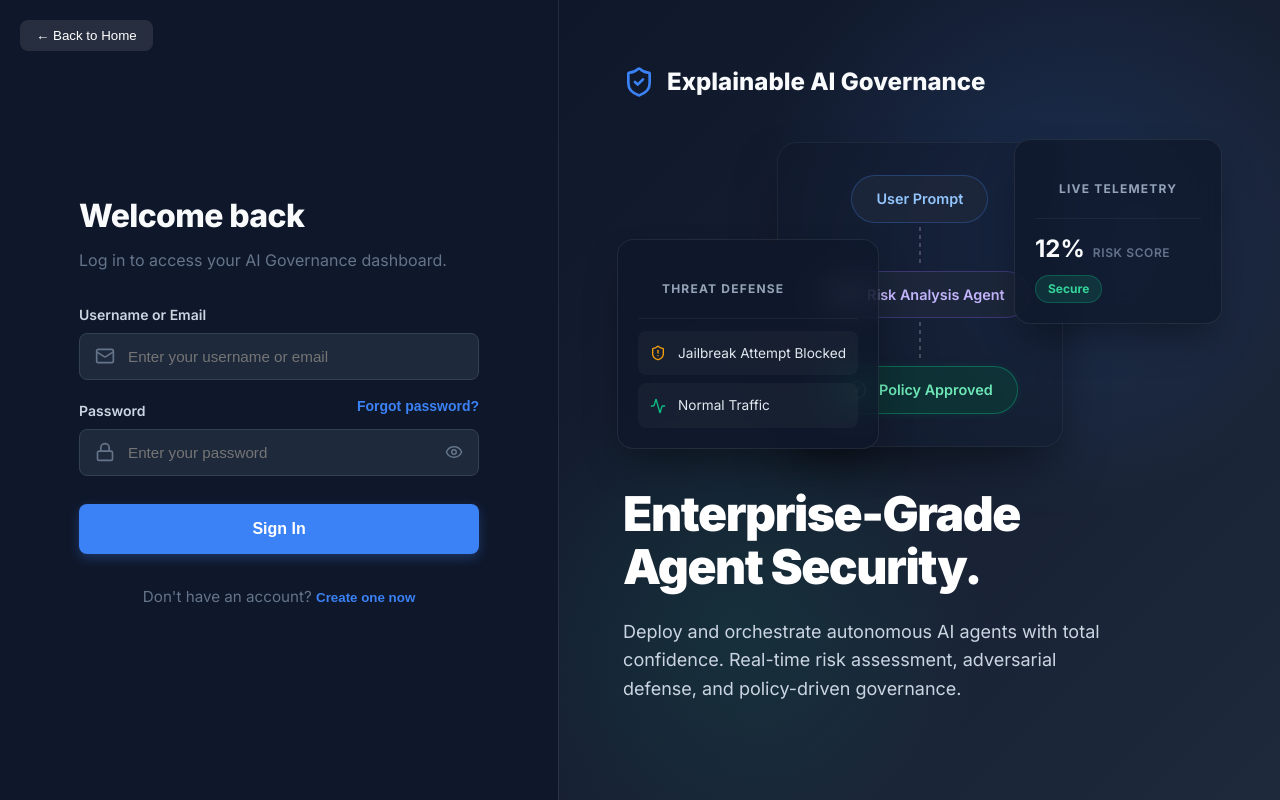
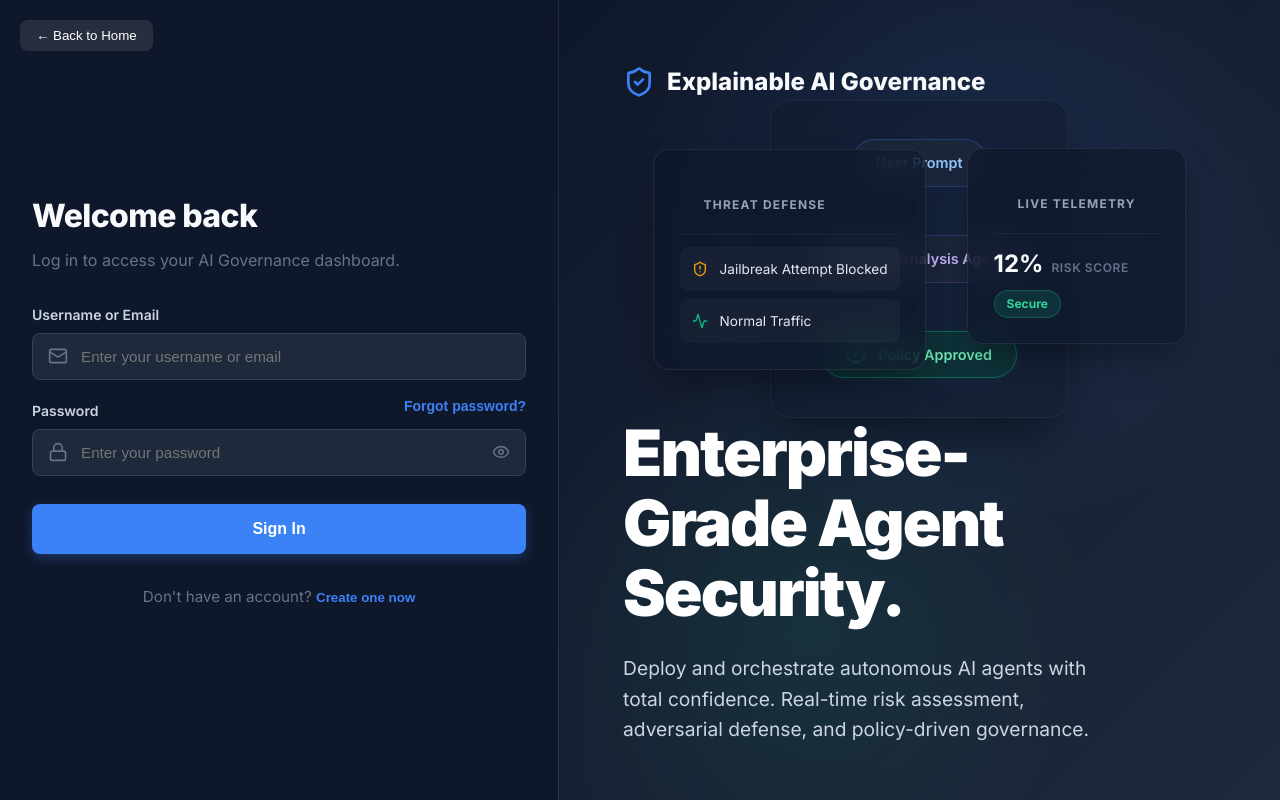
Before and after one commit to nandhanaatp/multiagent-ai-system, a React (Create React App) app in the folder frontend/: page / in a window 1280 px wide. Both pictures are taken after a click on the button "Log In". Built offline with nearby package versions, Linux system fonts and the light colour scheme; no server answers.

Commit message:
UI: Add ultra-wide monitor fluid scaling using VW/VH and CSS clamps

```diff
--- a/frontend/src/Auth.css
+++ b/frontend/src/Auth.css
@@ -23,8 +23,30 @@
 
 .auth-form-container {
   width: 100%;
-  max-width: 400px;
+  max-width: 500px;
   animation: fadeIn 0.6s ease-out;
+}
+
+@media (min-width: 1600px) {
+  .auth-form-container {
+    max-width: 650px;
+  }
+  .auth-header h2 {
+    font-size: 2.75rem;
+  }
+  .auth-input {
+    font-size: 1.1rem;
+    padding: 1rem 1rem 1rem 3.5rem;
+  }
+  .auth-submit-btn {
+    font-size: 1.125rem;
+    padding: 1.25rem;
+  }
+  .auth-icon {
+    width: 1.5rem;
+    height: 1.5rem;
+    left: 1.25rem;
+  }
 }
 
 @keyframes fadeIn {
@@ -231,8 +253,8 @@
   position: absolute;
   top: -10%;
   right: -10%;
-  width: 600px;
-  height: 600px;
+  width: clamp(600px, 60vw, 1200px);
+  height: clamp(600px, 60vh, 1200px);
   background: radial-gradient(circle, rgba(59, 130, 246, 0.15) 0%, rgba(15, 23, 42, 0) 70%);
   border-radius: 50%;
   z-index: 0;
@@ -242,8 +264,8 @@
   position: absolute;
   bottom: -10%;
   left: -10%;
-  width: 500px;
-  height: 500px;
+  width: clamp(500px, 50vw, 1000px);
+  height: clamp(500px, 50vh, 1000px);
   background: radial-gradient(circle, rgba(16, 185, 129, 0.1) 0%, rgba(15, 23, 42, 0) 70%);
   border-radius: 50%;
   z-index: 0;
@@ -271,7 +293,7 @@
 }
 
 .visual-content h1 {
-  font-size: 3rem;
+  font-size: clamp(3rem, 5vw, 6rem);
   font-weight: 900;
   line-height: 1.1;
   letter-spacing: -0.03em;
@@ -280,7 +302,7 @@
 }
 
 .visual-content p {
-  font-size: 1.125rem;
+  font-size: clamp(1.125rem, 1.5vw, 1.75rem);
   color: var(--text-secondary);
   line-height: 1.6;
   margin-bottom: 2rem;
@@ -326,7 +348,7 @@
   position: relative;
   z-index: 10;
   width: 100%;
-  max-width: 550px;
+  max-width: none;
   margin: 0 auto;
   display: flex;
   justify-content: center;
@@ -342,10 +364,11 @@
   background: rgba(15, 23, 42, 0.4);
   border: 1px solid rgba(255, 255, 255, 0.05);
   border-radius: 20px;
-  padding: 2rem;
+  padding: clamp(2rem, 3vw, 4rem);
   backdrop-filter: blur(12px);
   box-shadow: 0 25px 50px -12px rgba(0, 0, 0, 0.5);
   animation: floatSlow 6s ease-in-out infinite;
+  transform: scale(clamp(1, 1vw, 1.5));
 }
 
 .workflow-node {
@@ -393,20 +416,21 @@
   backdrop-filter: blur(16px);
   border: 1px solid rgba(255, 255, 255, 0.08);
   border-radius: 16px;
-  padding: 1.25rem;
+  padding: clamp(1.25rem, 2vw, 2.5rem);
   box-shadow: 0 20px 40px -10px rgba(0, 0, 0, 0.4);
   z-index: 20;
+  transform: scale(clamp(1, 1vw, 1.5));
 }
 
 .mockup-floating-card.top-right {
-  top: 10%;
-  right: -5%;
+  top: 15%;
+  right: 5%;
   animation: floatSlow 7s ease-in-out infinite reverse;
 }
 
 .mockup-floating-card.bottom-left {
-  bottom: 10%;
-  left: -5%;
+  bottom: 15%;
+  left: 5%;
   animation: floatSlow 5s ease-in-out infinite 1s;
 }
 
```
